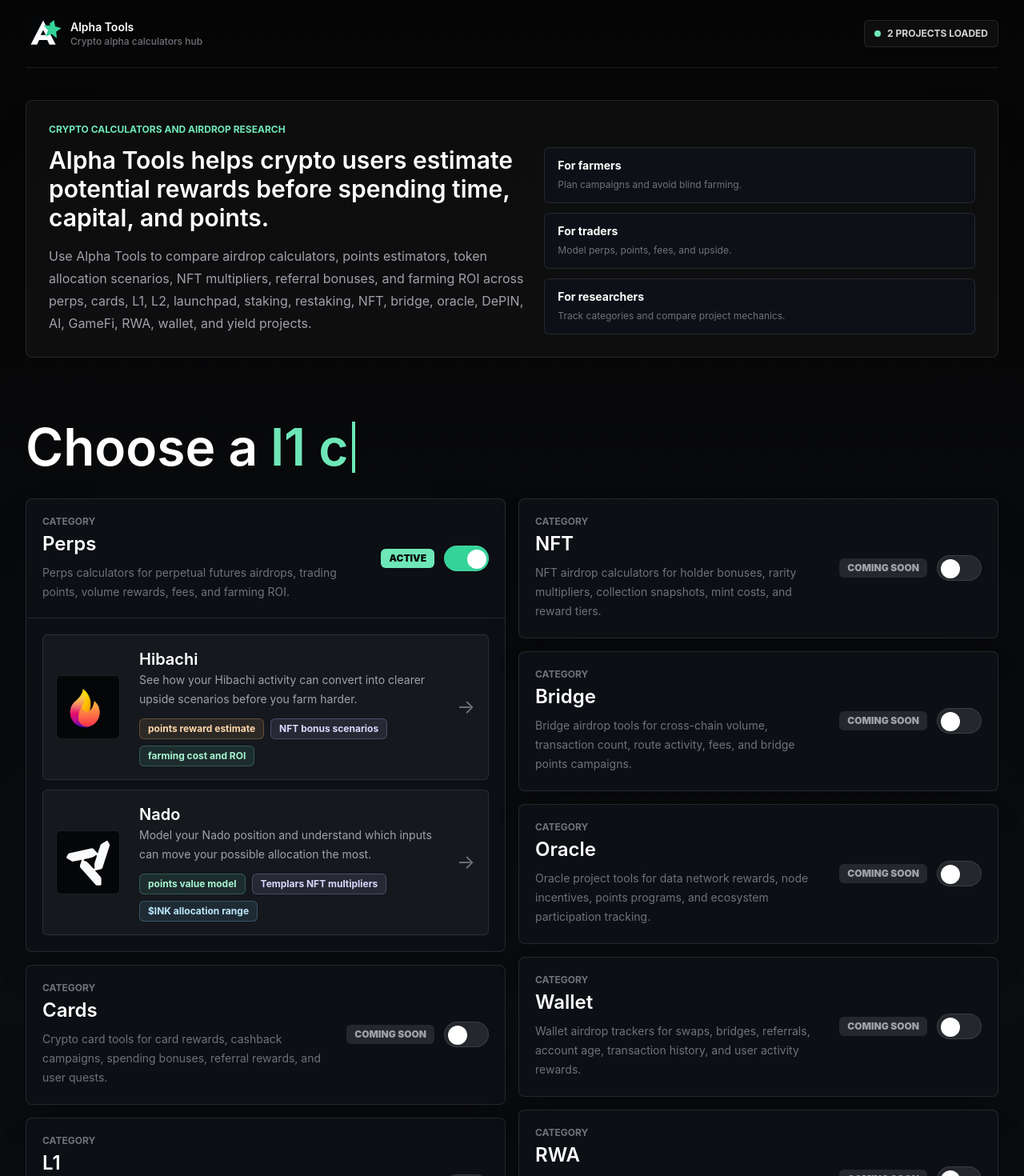
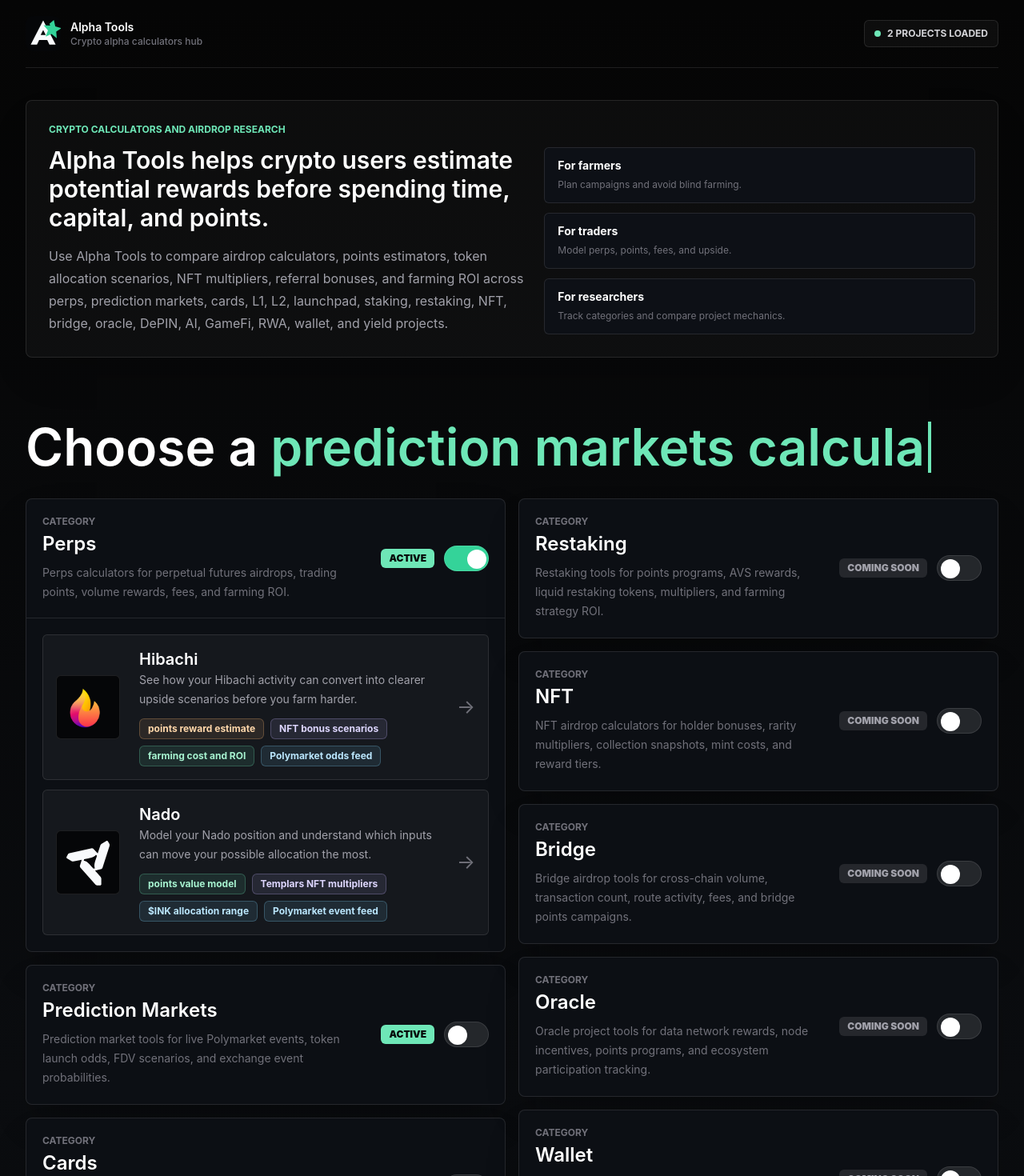
Before and after one commit to rroydd/alpha-tools-portal, a Next.js app: page / in a window 1280 px wide. Shown: the top 1470 px of the page at 80% size. Built offline with nearby package versions, Linux system fonts and the light colour scheme; no server answers.

Commit message:
Add Prediction Markets category

```diff
--- a/src/app/layout.tsx
+++ b/src/app/layout.tsx
@@ -5,7 +5,7 @@
 const siteName = "Alpha Tools";
 const siteUrl = process.env.NEXT_PUBLIC_SITE_URL || "https://alpha-tools-tau.vercel.app";
 const siteDescription =
-  "Alpha Tools is a crypto research hub with airdrop calculators, points estimators, farming ROI tools, and project trackers for perps, crypto cards, L1, L2, launchpad, NFT, DePIN, AI, and yield ecosystems.";
+  "Alpha Tools is a crypto research hub with airdrop calculators, prediction market feeds, points estimators, farming ROI tools, and project trackers for perps, crypto cards, L1, L2, launchpad, NFT, DePIN, AI, and yield ecosystems.";
 
 export const metadata: Metadata = {
   metadataBase: new URL(siteUrl),
@@ -21,6 +21,8 @@
     "crypto airdrop checker",
     "points calculator",
     "perps airdrop calculator",
+    "prediction market tools",
+    "Polymarket event tracker",
     "crypto cards calculator",
     "L2 airdrop tools",
     "farming ROI calculator",
--- a/src/app/page.tsx
+++ b/src/app/page.tsx
@@ -2,11 +2,12 @@
 
 import Image from "next/image";
 import Link from "next/link";
-import { useEffect, useMemo, useState } from "react";
+import { useEffect, useState } from "react";
 import { projects } from "@/data/projects";
 
 const typewriterCategories = [
   "perps",
+  "prediction markets",
   "cards",
   "l1",
   "l2",
@@ -31,6 +32,13 @@
     name: "Perps",
     status: "Active",
     description: "Perps calculators for perpetual futures airdrops, trading points, volume rewards, fees, and farming ROI.",
+    projects,
+  },
+  {
+    name: "Prediction Markets",
+    status: "Active",
+    description:
+      "Prediction market tools for live Polymarket events, token launch odds, FDV scenarios, and exchange event probabilities.",
     projects,
   },
   {
@@ -142,7 +150,6 @@
   const projectCount = projects.length;
   const projectLabel = projectCount === 1 ? "project" : "projects";
 
-  const featuredProjects = useMemo(() => projects, []);
   const structuredData = {
     "@context": "https://schema.org",
     "@graph": [
@@ -220,7 +227,7 @@
                 </h2>
                 <p className="mt-4 max-w-4xl text-sm leading-6 text-zinc-400 sm:text-base sm:leading-7">
                   Use Alpha Tools to compare airdrop calculators, points estimators, token allocation scenarios, NFT
-                  multipliers, referral bonuses, and farming ROI across perps, cards, L1, L2, launchpad, staking,
+                  multipliers, referral bonuses, and farming ROI across perps, prediction markets, cards, L1, L2, launchpad, staking,
                   restaking, NFT, bridge, oracle, DePIN, AI, GameFi, RWA, wallet, and yield projects.
                 </p>
               </div>
@@ -289,7 +296,7 @@
 
                 <div className="grid max-h-0 gap-3 overflow-hidden border-t border-transparent px-4 transition-all duration-300 peer-checked:max-h-[760px] peer-checked:border-white/10 peer-checked:pb-4 peer-checked:pt-4 sm:px-5 sm:peer-checked:pb-5 sm:peer-checked:pt-5">
                   {category.projects.length > 0 ? (
-                    featuredProjects.map((project) => (
+                    category.projects.map((project) => (
                       <a
                         className="group grid gap-4 rounded-md border border-white/10 bg-white/[0.04] p-4 transition hover:-translate-y-0.5 hover:border-white/25 hover:bg-white/[0.08] focus:outline-none focus:ring-2 focus:ring-emerald-300 sm:grid-cols-[5.5rem_1fr_auto] sm:items-center"
                         href={project.productionUrl}
--- a/src/data/projects.ts
+++ b/src/data/projects.ts
@@ -31,6 +31,7 @@
       { label: "points reward estimate", tone: "orange" },
       { label: "NFT bonus scenarios", tone: "violet" },
       { label: "farming cost and ROI", tone: "emerald" },
+      { label: "Polymarket odds feed", tone: "sky" },
     ],
     status: "live",
     accent: "#fb923c",
@@ -51,6 +52,7 @@
       { label: "points value model", tone: "emerald" },
       { label: "Templars NFT multipliers", tone: "violet" },
       { label: "$INK allocation range", tone: "sky" },
+      { label: "Polymarket event feed", tone: "sky" },
     ],
     status: "draft",
     accent: "#34d399",
```
